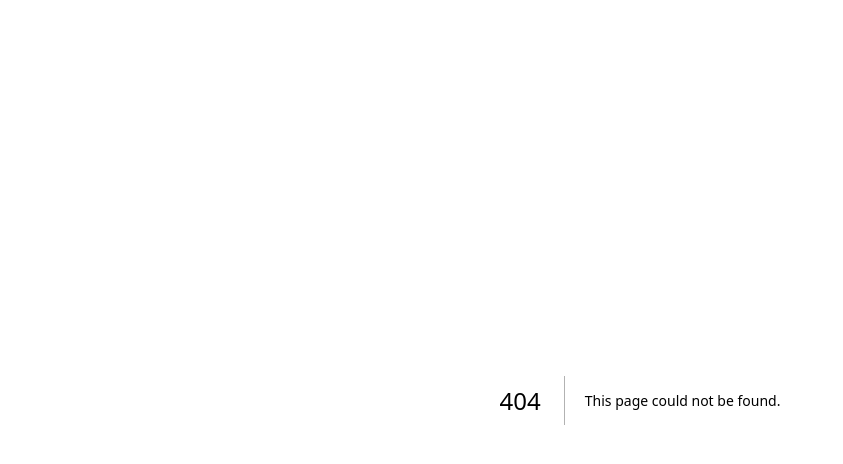
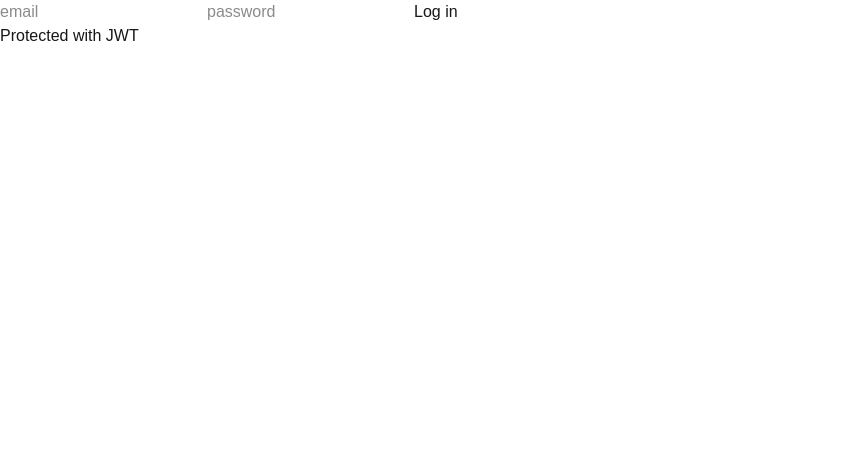
Before and after one commit to DanielCH5/2026_washworld_exam, a Next.js app in the folder frontend/: page /login in a window 1280 px wide. Before the commit this address had no page. Shown: the top 464 px of the page, without its empty margins (0-843 px from the left). Built offline with nearby package versions, Linux system fonts and the light colour scheme.

Commit message:
Added and tested CSRF cookies and protected routes + login

```diff
--- /dev/null
+++ b/frontend/app/login/page.tsx
@@ -0,0 +1,55 @@
+// Just a template page for testing backend
+'use client'
+import { useState } from "react";
+import Cookies from "js-cookie";
+
+export default function showLogin() {
+    // TODO: Frontend validation of input fields
+    const [email, setEmail] = useState('')
+    const [password, setPassword] = useState('')
+    async function loginUser(e: React.FormEvent) {
+        e.preventDefault();
+
+        const formData = new FormData();
+        formData.append("user_email", email);
+        formData.append("user_password", password);
+
+        const response = await fetch("http://127.0.0.1/login", {
+            method: "POST",
+            body: formData,
+            credentials: "include"
+
+
+        })
+        const data = await response.json()
+        console.log(data)
+    }
+    function getCookie(name) {
+        const value = `; ${document.cookie}`;
+        const parts = value.split(`; ${name}=`);
+        if (parts.length === 2) return parts.pop().split(';').shift();
+    }
+    async function jwtTest() {
+        const response = await fetch("http://127.0.0.1/profile", {
+            method: "GET",
+            credentials: "include",
+            headers: {
+                'X-CSRF-TOKEN': Cookies.get('csrf_access_token') ?? ""
+            },
+        })
+
+        const result = await response.json();
+        console.log(result)
+    }
+    return (
+        <div>
+            <form onSubmit={loginUser}>
+                <input type="text" placeholder="email" value={email} onChange={e => setEmail(e.target.value)} />
+                <input type="text" placeholder="password" value={password} onChange={e => setPassword(e.target.value)} />
+                <button type="submit">Log in</button>
+            </form>
+
+            <button onClick={jwtTest}>Protected with JWT</button>
+        </div>
+    )
+}
--- a/frontend/package.json
+++ b/frontend/package.json
@@ -10,6 +10,7 @@
   },
   "dependencies": {
     "@types/leaflet": "^1.9.21",
+    "js-cookie": "^3.0.5",
     "leaflet": "^1.9.4",
     "next": "16.2.4",
     "react": "19.2.4",
@@ -18,6 +19,7 @@
   },
   "devDependencies": {
     "@tailwindcss/postcss": "^4",
+    "@types/js-cookie": "^3.0.6",
     "@types/node": "^20",
     "@types/react": "^19",
     "@types/react-dom": "^19",
```
Also changed, not shown: 2 other files (tests, documents, lock files or other folders).
